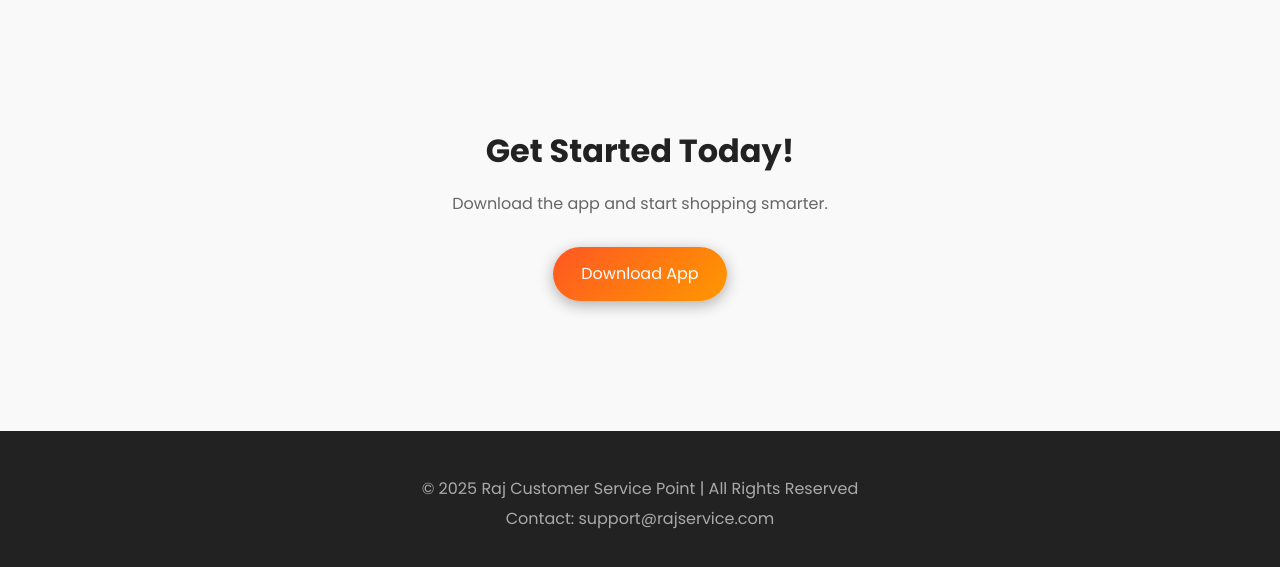
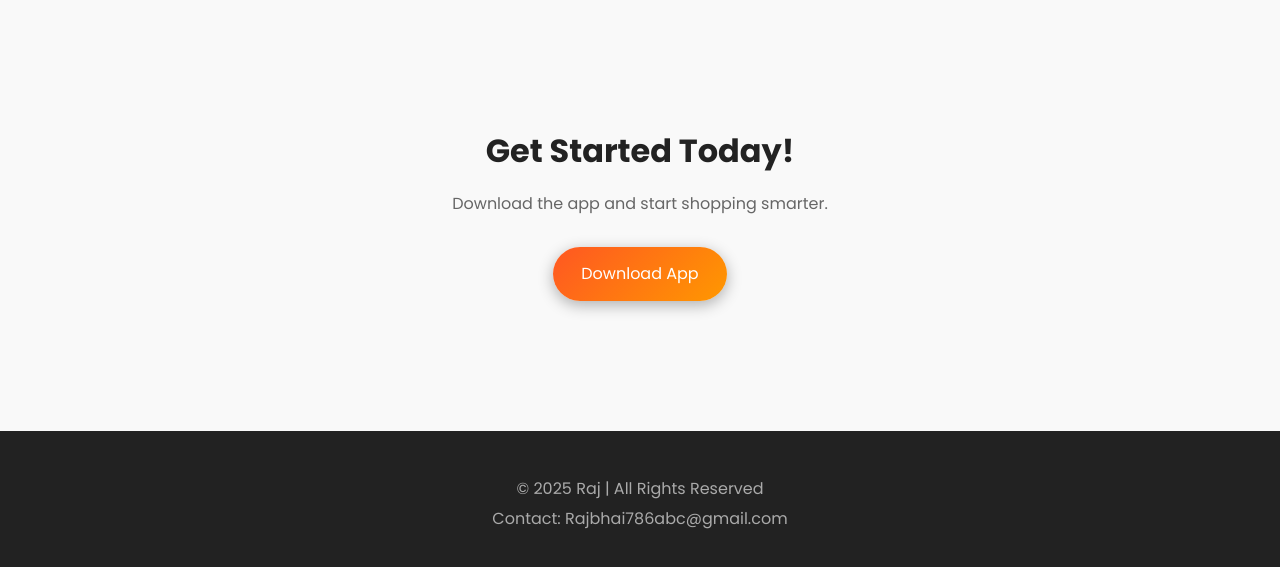
Before and after one commit to rajbhai580/Edulink, a plain HTML site: page index.html in a window 1280 px wide. Shown: the part 1810-2377 px from the top of the page. Drawn offline with nearby package versions, Linux system fonts and the light colour scheme.

Commit message:
Update index.html

```diff
--- a/index.html
+++ b/index.html
@@ -116,8 +116,8 @@
 
   <!-- Footer -->
   <footer>
-    <p>© 2025 Raj Customer Service Point | All Rights Reserved</p>
-    <p>Contact: support@rajservice.com</p>
+    <p>© 2025 Raj  | All Rights Reserved</p>
+    <p>Contact: Rajbhai786abc@gmail.com</p>
   </footer>
 
   <!-- Floating Download Button -->
```
